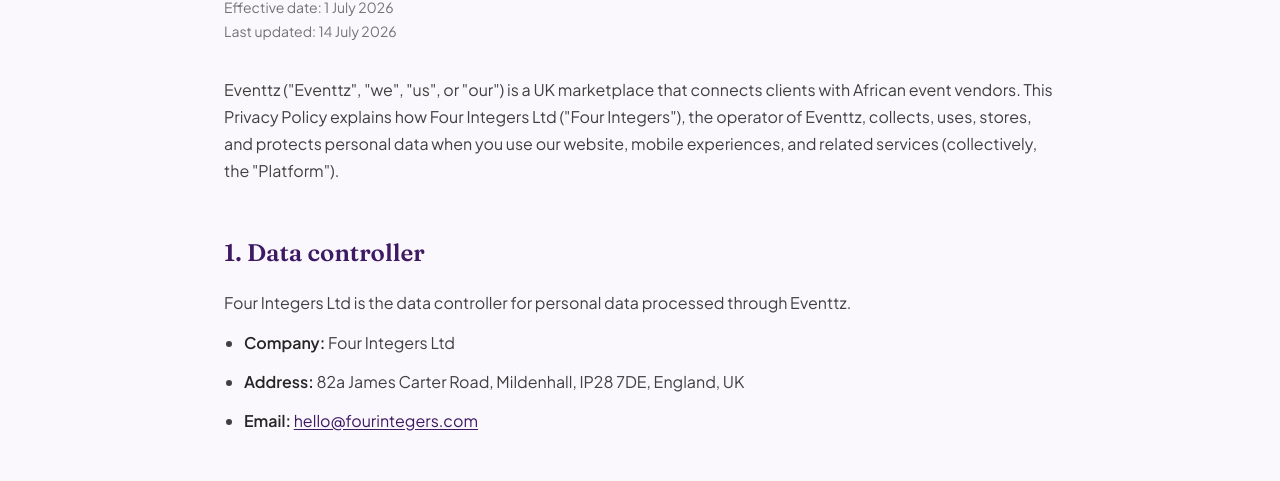
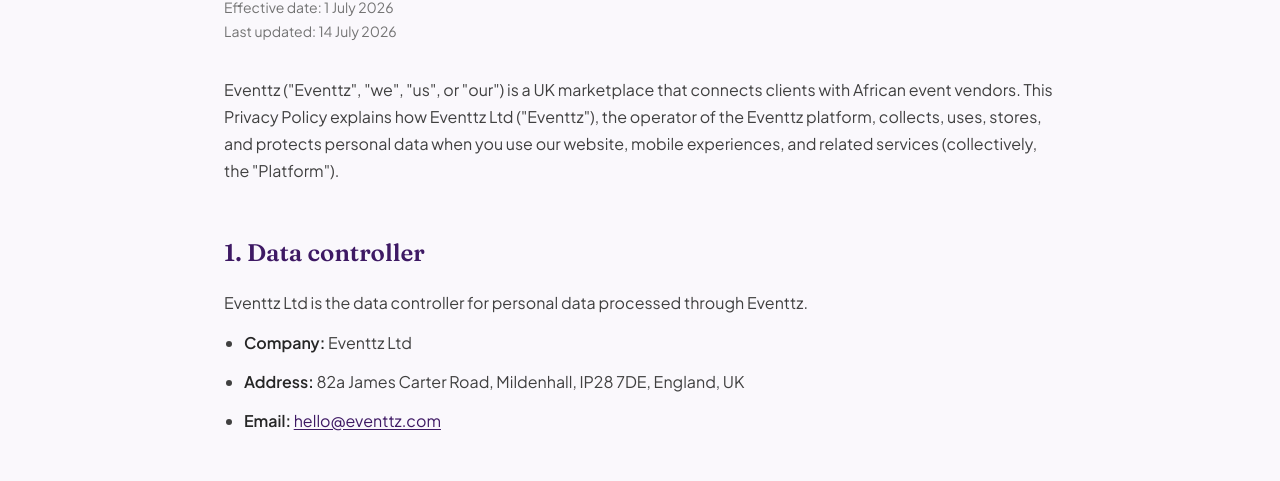
Before and after one commit to FourIntegersLtd/eventtz, a Next.js app in the folder frontend/: page /compliances/privacy-policy in a window 1280 px wide. Shown: the part 261-742 px from the top of the page. Built offline with nearby package versions, Linux system fonts and the light colour scheme; no server answers.

Commit message:
updated emails

```diff
--- a/frontend/components/compliances/content/CookiesPolicyContent.tsx
+++ b/frontend/components/compliances/content/CookiesPolicyContent.tsx
@@ -1,6 +1,6 @@
 import Link from "next/link";
 import { ThirdPartyServicesTable } from "@/components/compliances/content/ThirdPartyServicesTable";
-import { FOOTER_CONTACT_EMAIL } from "@/lib/footerLinks";
+import { FOOTER_COMPANY_NAME, FOOTER_CONTACT_EMAIL } from "@/lib/footerLinks";
 
 export function CookiesPolicyContent() {
   return (
@@ -12,7 +12,7 @@
         Last updated: 14 July 2026
       </p>
       <p>
-        This Cookie Policy explains how Eventtz, operated by Four Integers Ltd,
+        This Cookie Policy explains how Eventtz, operated by {FOOTER_COMPANY_NAME},
         uses cookies and similar technologies when you visit eventtz.com and
         related pages.
       </p>
--- a/frontend/components/compliances/content/LegalDisclaimerContent.tsx
+++ b/frontend/components/compliances/content/LegalDisclaimerContent.tsx
@@ -1,5 +1,5 @@
 import Link from "next/link";
-import { FOOTER_CONTACT_EMAIL } from "@/lib/footerLinks";
+import { FOOTER_COMPANY_NAME, FOOTER_CONTACT_EMAIL } from "@/lib/footerLinks";
 
 export function LegalDisclaimerContent() {
   return (
@@ -18,7 +18,7 @@
       <section id="marketplace-role">
         <h2>1. Marketplace role</h2>
         <p>
-          Four Integers Ltd operates Eventtz as a technology platform connecting
+          {FOOTER_COMPANY_NAME} operates Eventtz as a technology platform connecting
           clients and independent vendors. We are not the employer of vendors and
           are not a party to the service contract formed when a booking is
           confirmed between a client and a vendor.
@@ -32,7 +32,7 @@
           delivery of their services, including food handling, staffing,
           equipment, and compliance with local regulations. Listings, reviews,
           and badges are informational and do not constitute endorsements or
-          guarantees by Four Integers.
+          guarantees by Eventtz.
         </p>
       </section>
 
@@ -76,7 +76,7 @@
       <section id="limitation">
         <h2>7. Limitation of liability</h2>
         <p>
-          To the maximum extent permitted by law, Four Integers Ltd excludes
+          To the maximum extent permitted by law, {FOOTER_COMPANY_NAME} excludes
           liability for losses arising from vendor services, event outcomes, or
           reliance on Platform content. Nothing in this disclaimer limits
           liability that cannot be excluded under applicable law.
--- a/frontend/components/compliances/content/PrivacyPolicyContent.tsx
+++ b/frontend/components/compliances/content/PrivacyPolicyContent.tsx
@@ -2,6 +2,7 @@
 import { ThirdPartyServicesTable } from "@/components/compliances/content/ThirdPartyServicesTable";
 import {
   FOOTER_ADDRESS_LINES,
+  FOOTER_COMPANY_NAME,
   FOOTER_CONTACT_EMAIL,
   FOOTER_PRIVACY_EMAIL,
 } from "@/lib/footerLinks";
@@ -18,8 +19,8 @@
       <p>
         Eventtz (&quot;Eventtz&quot;, &quot;we&quot;, &quot;us&quot;, or
         &quot;our&quot;) is a UK marketplace that connects clients with African
-        event vendors. This Privacy Policy explains how Four Integers Ltd
-        (&quot;Four Integers&quot;), the operator of Eventtz, collects, uses,
+        event vendors. This Privacy Policy explains how {FOOTER_COMPANY_NAME}{" "}
+        (&quot;Eventtz&quot;), the operator of the Eventtz platform, collects, uses,
         stores, and protects personal data when you use our website, mobile
         experiences, and related services (collectively, the &quot;Platform&quot;).
       </p>
@@ -27,12 +28,12 @@
       <section id="data-controller">
         <h2>1. Data controller</h2>
         <p>
-          Four Integers Ltd is the data controller for personal data processed
+          {FOOTER_COMPANY_NAME} is the data controller for personal data processed
           through Eventtz.
         </p>
         <ul>
           <li>
-            <strong>Company:</strong> Four Integers Ltd
+            <strong>Company:</strong> {FOOTER_COMPANY_NAME}
           </li>
           <li>
             <strong>Address:</strong> {FOOTER_ADDRESS_LINES.join(", ")}
--- a/frontend/components/compliances/content/ReferralsPolicyContent.tsx
+++ b/frontend/components/compliances/content/ReferralsPolicyContent.tsx
@@ -1,5 +1,5 @@
 import Link from "next/link";
-import { FOOTER_CONTACT_EMAIL } from "@/lib/footerLinks";
+import { FOOTER_COMPANY_NAME, FOOTER_CONTACT_EMAIL } from "@/lib/footerLinks";
 
 export function ReferralsPolicyContent() {
   return (
@@ -12,7 +12,7 @@
       </p>
       <p>
         This Referral Policy describes how referral or invite programmes may
-        operate on Eventtz when offered by Four Integers Ltd. Programmes may be
+        operate on Eventtz when offered by {FOOTER_COMPANY_NAME}. Programmes may be
         limited, paused, or changed at any time.
       </p>
 
--- a/frontend/components/compliances/content/TermsOfServiceContent.tsx
+++ b/frontend/components/compliances/content/TermsOfServiceContent.tsx
@@ -2,6 +2,7 @@
 import { getBookingServiceFeePercent } from "@/lib/bookingServiceFee";
 import {
   FOOTER_ADDRESS_LINES,
+  FOOTER_COMPANY_NAME,
   FOOTER_CONTACT_EMAIL,
 } from "@/lib/footerLinks";
 
@@ -18,7 +19,7 @@
       </p>
       <p>
         These Terms of Service (&quot;Terms&quot;) govern your access to and use
-        of Eventtz, operated by Four Integers Ltd (&quot;Four Integers&quot;,
+        of Eventtz, operated by {FOOTER_COMPANY_NAME} (&quot;Eventtz&quot;,
         &quot;we&quot;, &quot;us&quot;, or &quot;our&quot;). By creating an
         account or using the Platform, you agree to these Terms.
       </p>
@@ -27,7 +28,7 @@
         <h2>1. The Platform</h2>
         <p>
           Eventtz is an online marketplace that helps clients discover, message,
-          and book African event vendors in the UK. Four Integers provides the
+          and book African event vendors in the UK. Eventtz provides the
           technology and payment infrastructure; vendors remain independent
           service providers responsible for delivering their services.
         </p>
@@ -142,7 +143,7 @@
       <section id="content">
         <h2>8. Content and intellectual property</h2>
         <p>
-          You retain ownership of content you upload but grant Four Integers a
+          You retain ownership of content you upload but grant Eventtz a
           non-exclusive licence to host, display, and promote that content on
           Eventtz. Platform branding, software, and design remain our property.
         </p>
@@ -186,7 +187,7 @@
       <section id="liability">
         <h2>12. Limitation of liability</h2>
         <p>
-          To the fullest extent permitted by law, Four Integers is not liable
+          To the fullest extent permitted by law, Eventtz is not liable
           for indirect, incidental, or consequential losses arising from your
           use of Eventtz or vendor services. Nothing in these Terms limits
           liability that cannot be limited under applicable law.
@@ -214,7 +215,7 @@
       <section id="contact">
         <h2>15. Contact</h2>
         <p>
-          Four Integers Ltd, {FOOTER_ADDRESS_LINES.join(", ")}.
+          {FOOTER_COMPANY_NAME}, {FOOTER_ADDRESS_LINES.join(", ")}.
           <br />
           Email:{" "}
           <a href={`mailto:${FOOTER_CONTACT_EMAIL}`}>{FOOTER_CONTACT_EMAIL}</a>
--- a/frontend/features/landing/LandingFooter.tsx
+++ b/frontend/features/landing/LandingFooter.tsx
@@ -11,6 +11,7 @@
 } from "@/features/landing/landingData";
 import {
   FOOTER_ADDRESS_LINES,
+  FOOTER_COMPANY_NAME,
   FOOTER_CONTACT_EMAIL,
   FOOTER_LEGAL_LINKS,
 } from "@/lib/footerLinks";
@@ -202,7 +203,7 @@
 
         <div className="mt-12 pt-4 sm:mt-16">
           <p className="text-center text-sm text-neutral-600">
-            © {new Date().getFullYear()} Four Integers Ltd. All rights reserved.
+            © {new Date().getFullYear()} {FOOTER_COMPANY_NAME}. All rights reserved.
           </p>
         </div>
       </div>
--- a/frontend/lib/adminRole.ts
+++ b/frontend/lib/adminRole.ts
@@ -1,7 +1,7 @@
 import type { AuthUser } from "@/lib/auth-api";
 
 /** Matches backend SUPER_ADMIN_EMAILS bootstrap until /me always returns admin_role. */
-const BOOTSTRAP_SUPER_ADMIN_EMAILS = new Set(["hello@fourintegers.com"]);
+const BOOTSTRAP_SUPER_ADMIN_EMAILS = new Set(["hello@eventtz.com"]);
 
 function metaAdminRole(user: AuthUser): string | null {
   const fromApp = user.app_metadata?.admin_role;
--- a/frontend/lib/footerLinks.ts
+++ b/frontend/lib/footerLinks.ts
@@ -1,5 +1,6 @@
-export const FOOTER_CONTACT_EMAIL = "hello@fourintegers.com";
-export const FOOTER_PRIVACY_EMAIL = "hello@fourintegers.com";
+export const FOOTER_COMPANY_NAME = "Eventtz Ltd";
+export const FOOTER_CONTACT_EMAIL = "hello@eventtz.com";
+export const FOOTER_PRIVACY_EMAIL = "hello@eventtz.com";
 
 export const FOOTER_ADDRESS_LINES = [
   "82a James Carter Road",
```
